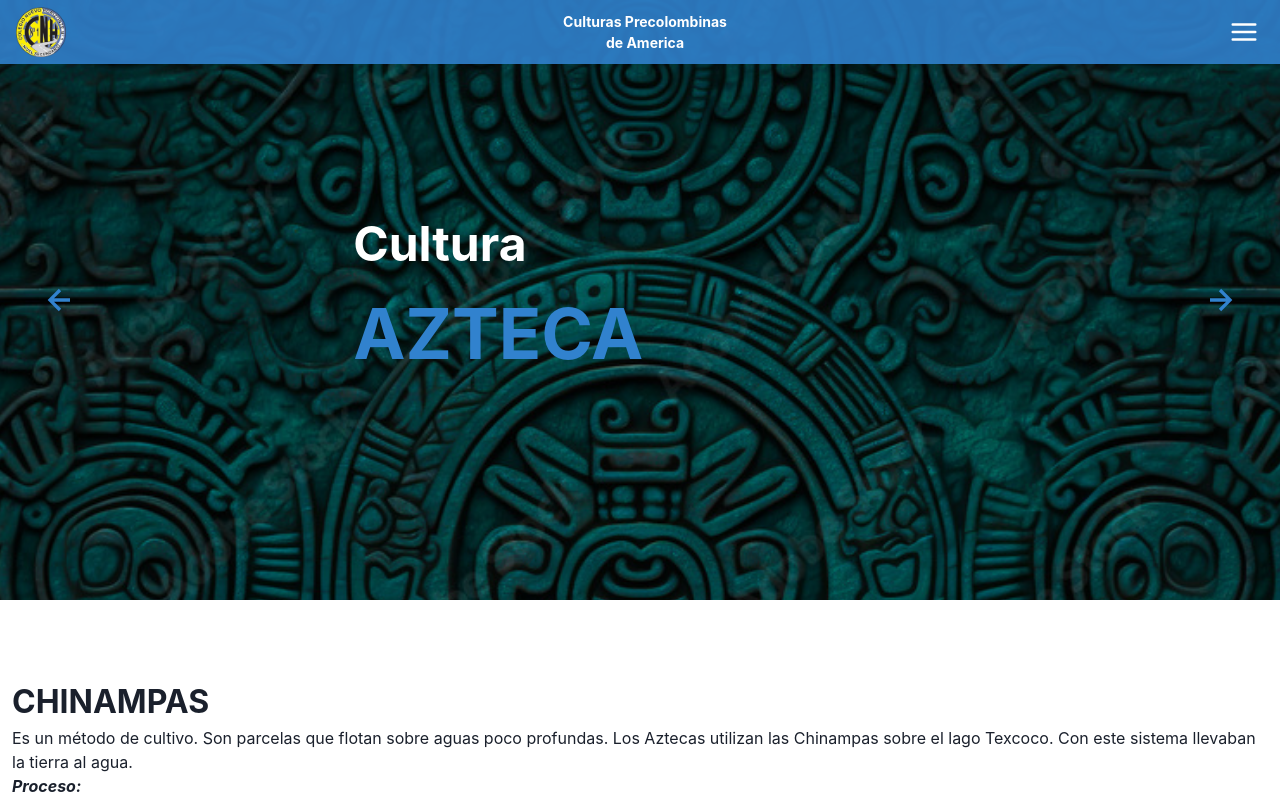
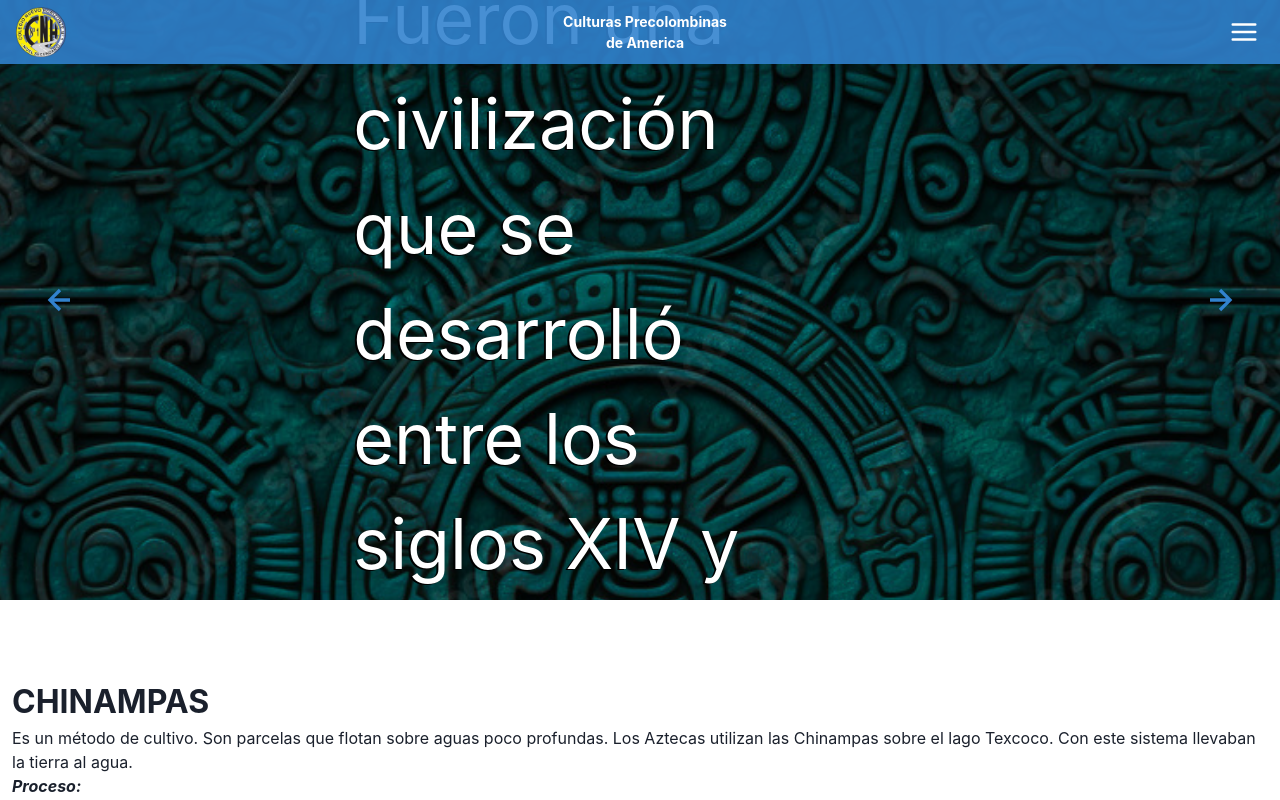
Before and after one commit to MNATorres/historia-app, a React (Vite) app: page / in a window 1280 px wide. Shown: the top 800 px of the page. Built offline with nearby package versions, Linux system fonts and the light colour scheme.

Commit message:
add library text animation

```diff
--- a/package.json
+++ b/package.json
@@ -18,7 +18,8 @@
     "react": "^18.2.0",
     "react-dom": "^18.2.0",
     "react-icons": "^4.12.0",
-    "react-slick": "^0.29.0"
+    "react-slick": "^0.29.0",
+    "react-type-animation": "^3.2.0"
   },
   "devDependencies": {
     "@types/react": "^18.2.37",
--- a/src/App.tsx
+++ b/src/App.tsx
@@ -6,7 +6,6 @@ import { NavigationProvider } from "./hooks/useNavigation";
 import Footer from "./components/Footer";
 import Teachers from "./components/Teachers";
 import Students from "./components/Students";
-import ListStudents from "./components/ListStudents";
 
 function App() {
   return (
--- a/src/components/Hero.tsx
+++ b/src/components/Hero.tsx
@@ -34,19 +34,18 @@ export default function Hero() {
 
   const cards = [
     {
-      title: "Cultura",
-      text: "MAYA",
+      title: "MAYA",
+      text: "Los Mayas ocuparon la península de Yucatán y sus alrededores, donde levantaron pirámides, monumentos y templos. Vivieron en estas regiones entre los siglos IV y IX a.C. ",
       image: Maya,
     },
     {
-      title: "Cultura",
-      text: "AZTECA",
+      title: "AZTECA",
+      text: "Los Aztecas se ubicaron en el actual territorio mexicano, donde fundaron Tenochtitlan. Fueron una civilización que se desarrolló entre los siglos XIV y XVI.  Eran un pueblo guerrero y conquistador que logró formar un imperio en Mesoamérica.",
       image: Azteca,
     },
-
     {
-      title: "Cultura",
-      text: "INCA",
+      title: "INCA",
+      text: "Los Incas fueron una civilización que habitó la región andina entre los siglos XII y XVI. Organizaron un imperio liderado por un monarca sagrado llamado Sapa Inca. Tenían una sociedad estructurada en torno a la vida comunal, a través de los ayllus.",
       image: Inca,
     },
   ];
@@ -123,11 +122,12 @@ export default function Hero() {
                 </Heading>
                 <Text
                   borderRadius={3}
-                  fontSize={{ base: "80px", lg: "70px" }}
-                  fontWeight={"bold"}
-                  color={"#3182CE"}
+                  fontSize={{ base: "16px", lg: "70px" }}
+                  color={'white'}
+                  textShadow="-2px 1px 0px rgb(0 0 0)"
+
                 >
-                  {card.text}
+                  "{card.text}"
                 </Text>
               </Stack>
             </Container>
--- a/src/components/ListStudents.tsx
+++ b/src/components/ListStudents.tsx
@@ -6,12 +6,7 @@ import {
   DrawerContent,
   useDisclosure,
   Text,
-} from "@chakra-ui/react";
-import {
-  List,
   ListItem,
-  ListIcon,
-  OrderedList,
   UnorderedList,
 } from "@chakra-ui/react";
 import { useState } from "react";
```
Also changed, not shown: 1 other file (tests, documents, lock files or other folders).
